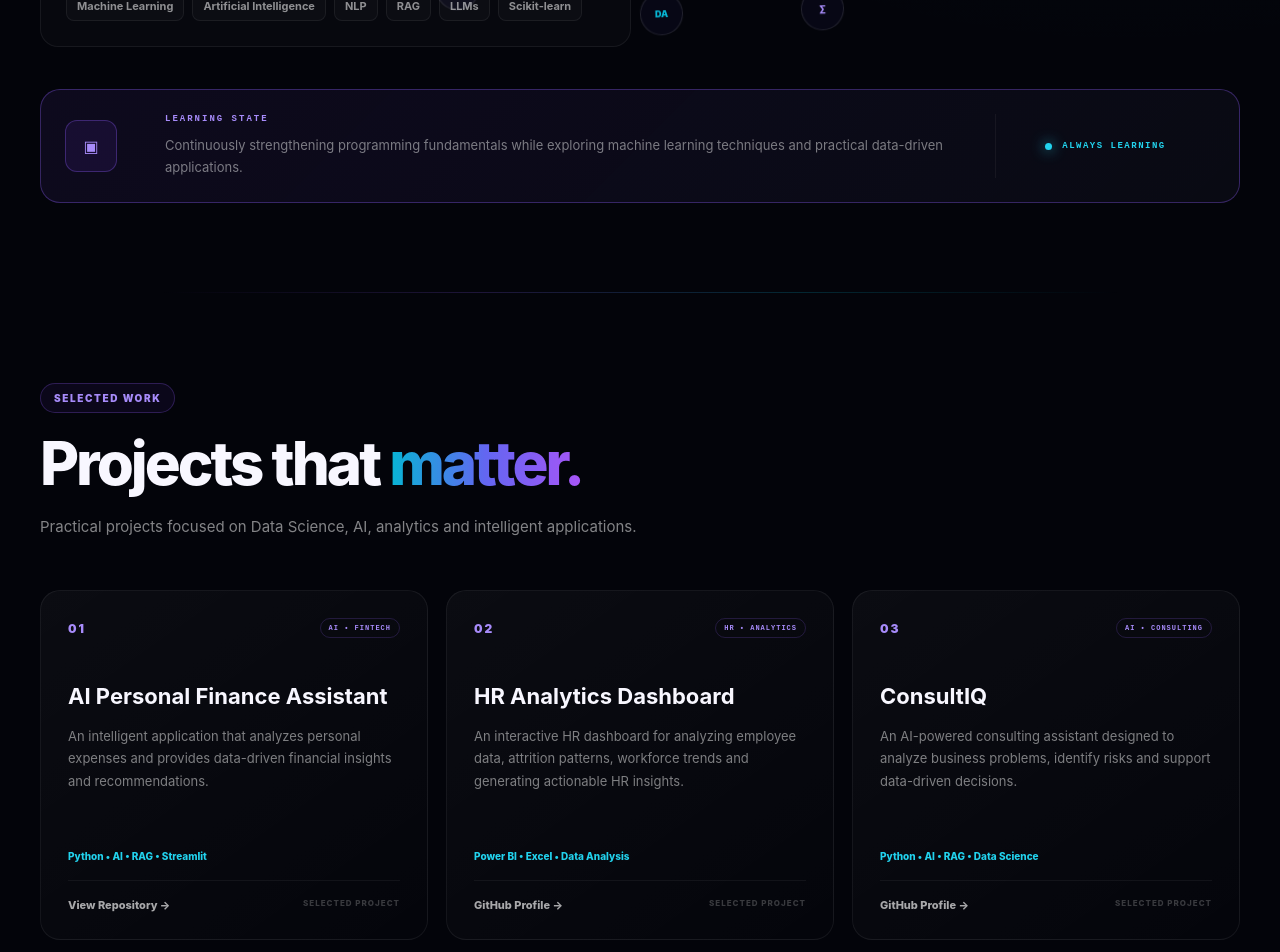
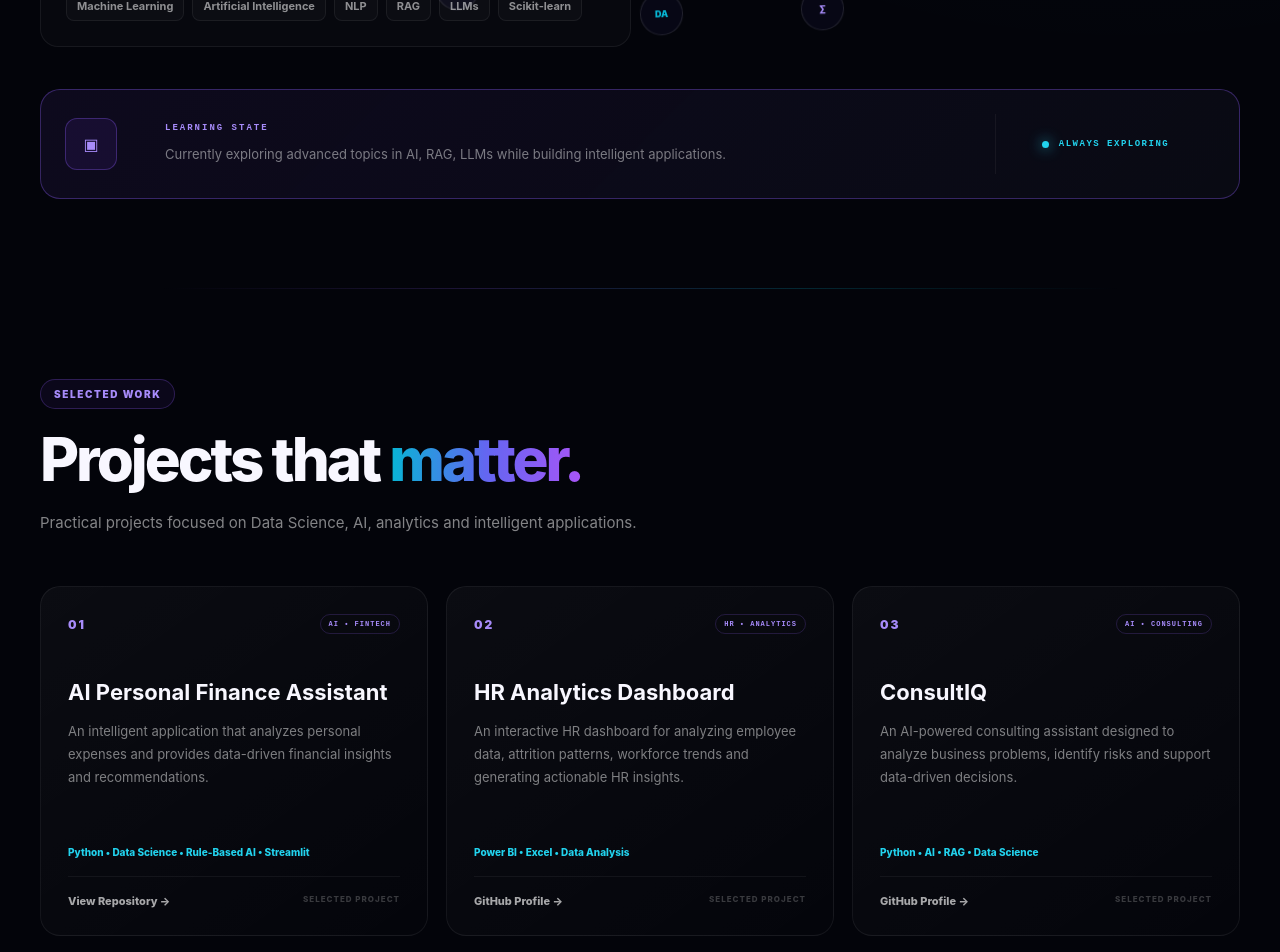
Before and after one commit to arka829636/arka-portfolio, a React (Vite) app: page / in a window 1280 px wide. Shown: the part 2400-3352 px from the top of the page. Built offline with nearby package versions, Linux system fonts and the light colour scheme.

Commit message:
Update finance project tech stack

```diff
--- a/src/App.jsx
+++ b/src/App.jsx
@@ -70,7 +70,7 @@ const projects = [
     title: "AI Personal Finance Assistant",
     description:
       "An intelligent application that analyzes personal expenses and provides data-driven financial insights and recommendations.",
-    tech: "Python • AI • RAG • Streamlit",
+    tech: "Python • Data Science • Rule-Based AI • Streamlit",
     link: "https://github.com/arka829636/ai-personal-finance-assistant",
     linkLabel: "View Repository →",
   },
@@ -960,10 +960,7 @@ function App() {
             </span>
 
             <p>
-              Continuously strengthening programming
-              fundamentals while exploring machine
-              learning techniques and practical
-              data-driven applications.
+              Currently exploring advanced topics in AI, RAG, LLMs while building intelligent applications.
             </p>
 
           </div>
@@ -973,7 +970,7 @@ function App() {
             <span className="learning-state-dot" />
 
             <span>
-              ALWAYS LEARNING
+              ALWAYS EXPLORING
             </span>
 
           </div>
```
